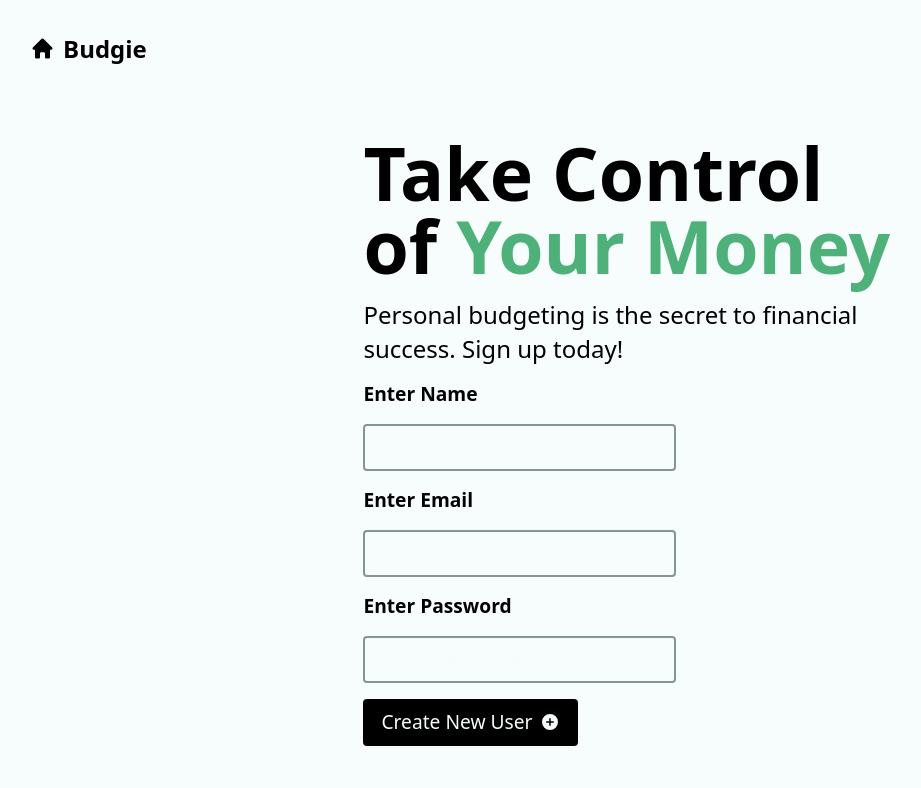
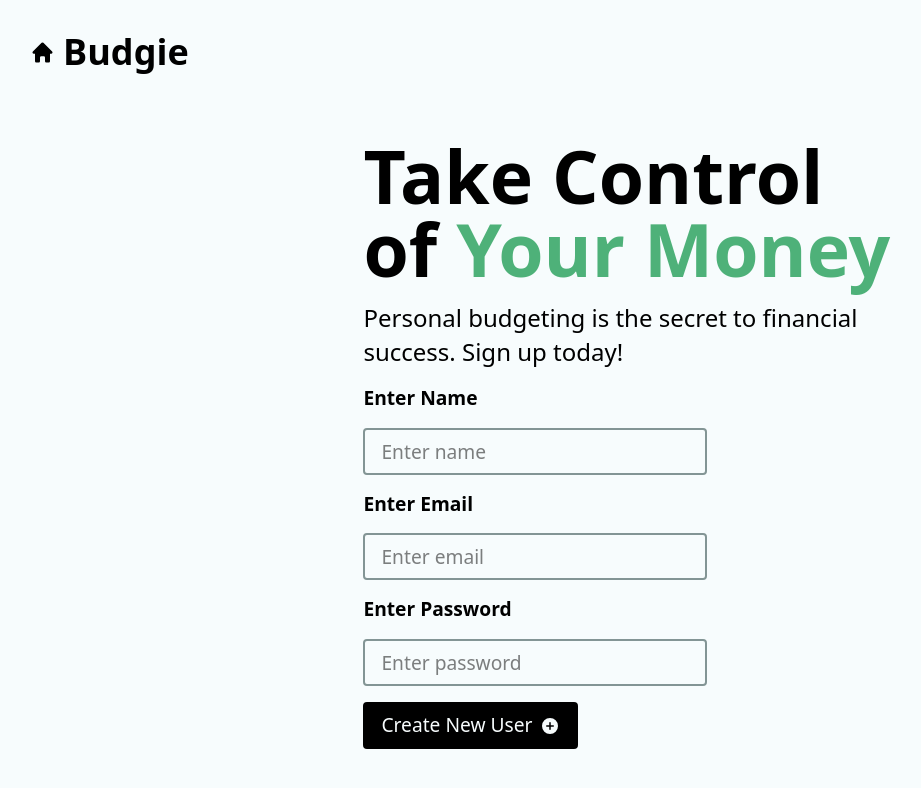
Before and after one commit to chel-ocean/fake-budgie, a React (Vite) app: page / in a window 1280 px wide. Shown: the top 788 px of the page, without its empty margins (2-923 px from the left). Built offline with nearby package versions, Linux system fonts and the light colour scheme.

Commit message:
edit layout

```diff
--- a/src/components/Nav.jsx
+++ b/src/components/Nav.jsx
@@ -6,10 +6,10 @@ import {TrashIcon, HomeIcon} from '@heroicons/react/20/solid'
 const Nav = ({userName}) => {
     return (
         <nav>
-            <div className="flex items-center justify-between p-4">
-                <NavLink to="/" aria-label="Go to Home" className="flex items-center gap-2">
+            {/* <div className="flex items-center justify-evenly p-4"> */}
+                <NavLink to="/" aria-label="Go to Home">
                     <HomeIcon width={25} />
-                    <span>Budgie</span>
+                    <span className="text-4xl">Budgie</span>
                 </NavLink>
                 {
                     userName && (
@@ -18,14 +18,14 @@ const Nav = ({userName}) => {
                                 event.preventDefault() // prevents refresh on submit
                             }
                         }}>
-                            <button type="submit" className="btn btn--warning flex items-center gap-2">
+                            <button type="submit" className="btn btn--warning">
                                 <span>Delete User</span>
                                 <TrashIcon width={25} />
                             </button>
                         </Form>
                     )
                 }
-            </div>
+            {/* </div> */}
         </nav>
     )
 }
--- a/src/components/Register.jsx
+++ b/src/components/Register.jsx
@@ -21,7 +21,6 @@ const Register = () => {
                         placeholder="Enter name"
                         aria-label="Your Name"
                         autoComplete="given-name"
-                        className="btn btn--dark"
                         required
                     />
                     <label>Enter Email</label>
@@ -31,7 +30,6 @@ const Register = () => {
                         placeholder="Enter email"
                         aria-label="Your Email"
                         autoComplete="email"
-                        className="btn btn--dark"
                         required
                     />
                     <label>Enter Password</label>
@@ -41,7 +39,6 @@ const Register = () => {
                         placeholder="Enter password"
                         aria-label="Your Password"
                         autoComplete="chosen-password"
-                        className="btn btn--dark"
                         required
                     />
                     <input
```
